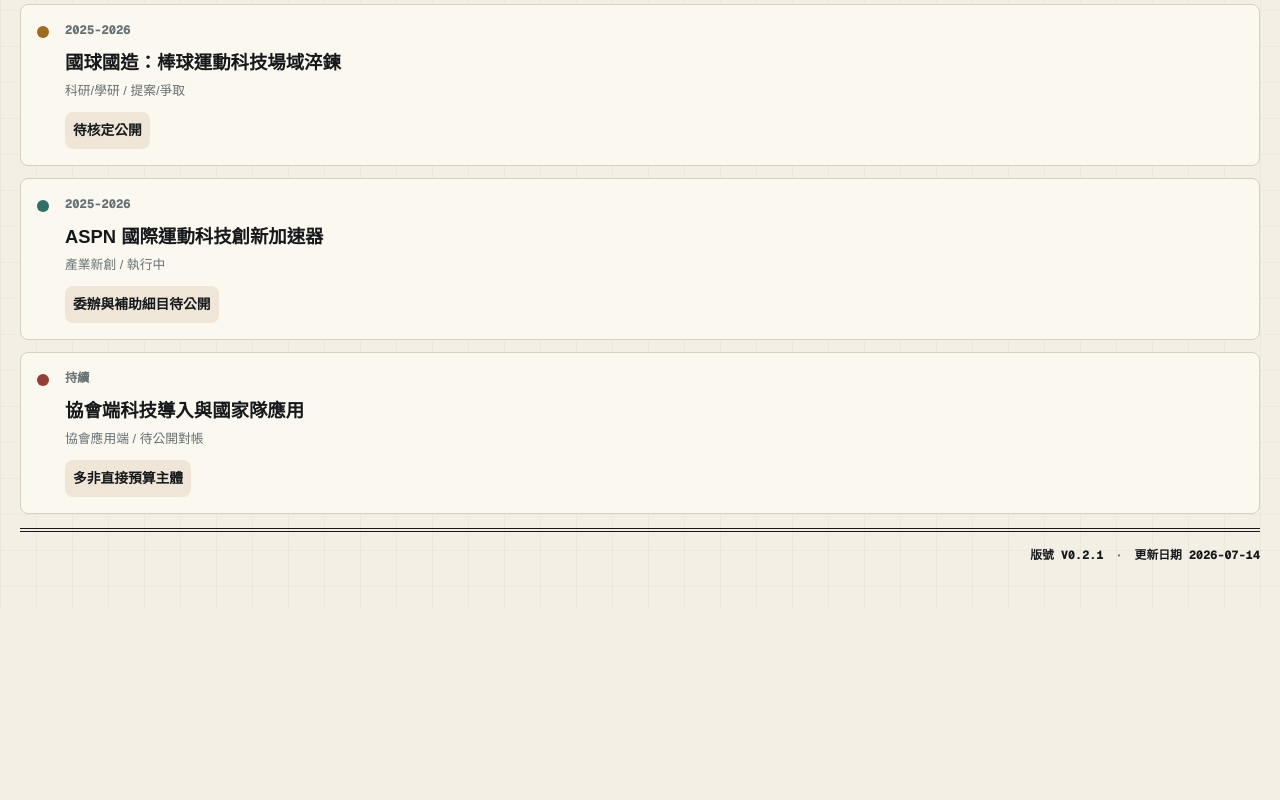
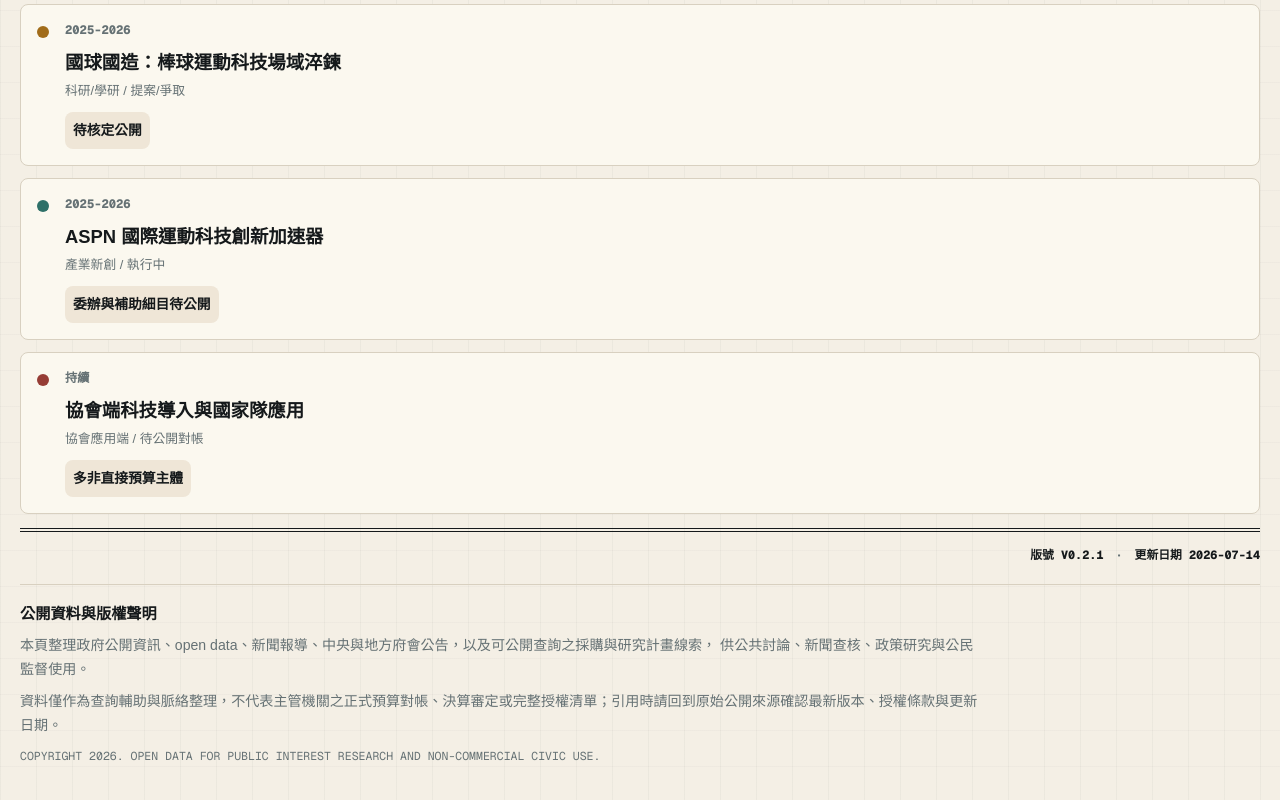
Before and after one commit to doublemoreart-dotcom/sporttech, a Next.js app: page / in a window 1280 px wide. Shown: the part 2078-2878 px from the top of the page. Before the commit the page ends 2686 px from the top, so only its background shows below. Built offline with nearby package versions, Linux system fonts and the light colour scheme.

Commit message:
Add public data footer notice

```diff
--- a/app/globals.css
+++ b/app/globals.css
@@ -914,6 +914,35 @@
   margin-right: 12px;
 }
 
+.site-footer {
+  border-top: 1px solid var(--line);
+  color: var(--muted);
+  display: grid;
+  gap: 8px;
+  font-size: 0.88rem;
+  line-height: 1.7;
+  margin-top: 18px;
+  padding-top: 16px;
+}
+
+.site-footer strong {
+  color: var(--ink);
+  font-size: 0.95rem;
+}
+
+.site-footer p {
+  margin: 0;
+  max-width: 960px;
+}
+
+.site-footer small {
+  color: var(--muted);
+  font-family: var(--font-geist-mono), monospace;
+  font-size: 0.72rem;
+  letter-spacing: 0;
+  text-transform: uppercase;
+}
+
 @media (max-width: 1040px) {
   .masthead {
     grid-template-columns: 1fr;
--- a/app/page.tsx
+++ b/app/page.tsx
@@ -433,6 +433,17 @@
           <span>更新日期 2026-07-14</span>
         </p>
       </section>
+      <footer className="site-footer" aria-label="公開資料與版權聲明">
+        <strong>公開資料與版權聲明</strong>
+        <p>
+          本頁整理政府公開資訊、open data、新聞報導、中央與地方府會公告，以及可公開查詢之採購與研究計畫線索，
+          供公共討論、新聞查核、政策研究與公民監督使用。
+        </p>
+        <p>
+          資料僅作為查詢輔助與脈絡整理，不代表主管機關之正式預算對帳、決算審定或完整授權清單；引用時請回到原始公開來源確認最新版本、授權條款與更新日期。
+        </p>
+        <small>Copyright 2026. Open data for public interest research and non-commercial civic use.</small>
+      </footer>
       </main>
     </>
   );
```
Also changed, not shown: 1 other file (tests, documents, lock files or other folders).
